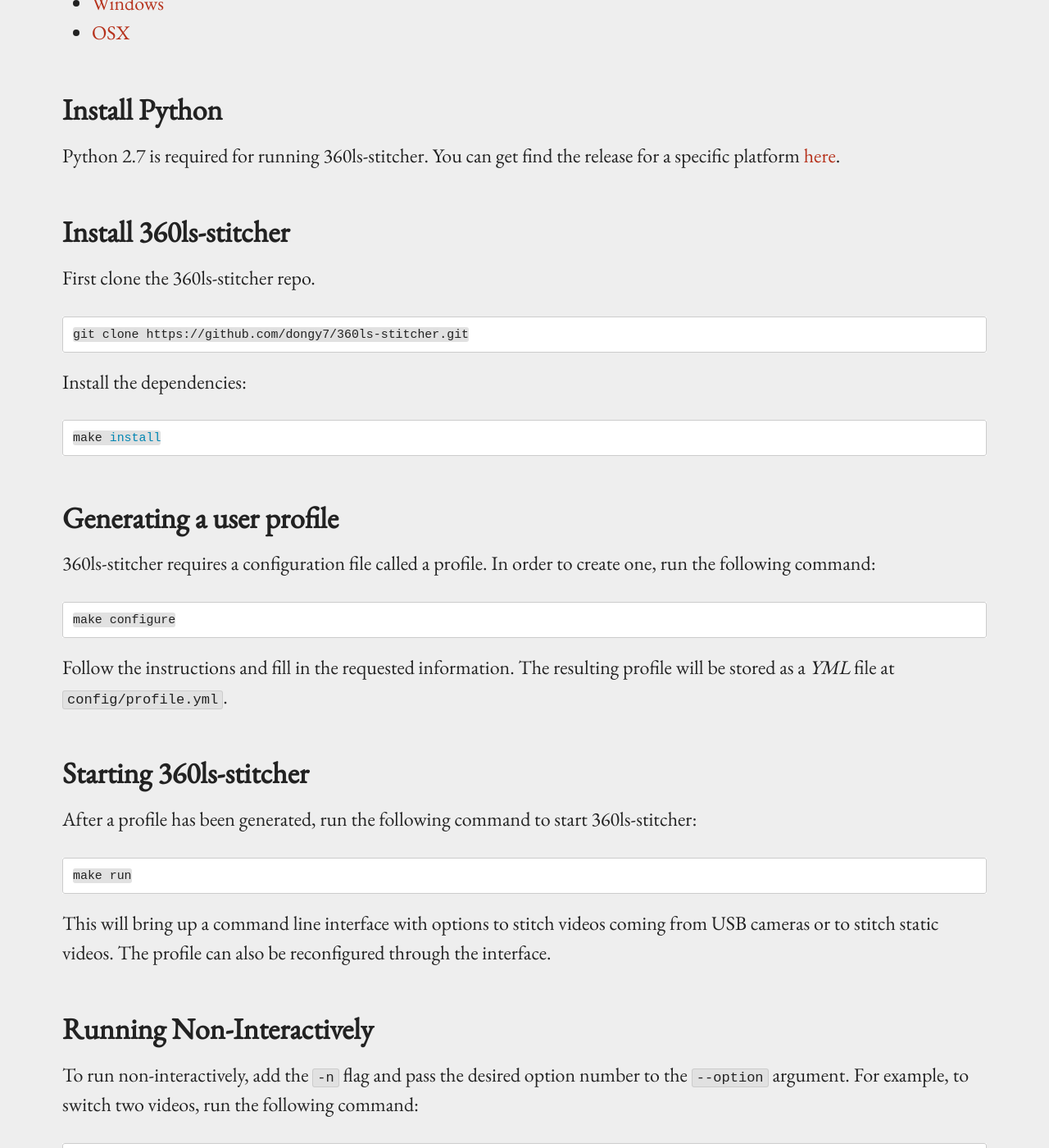
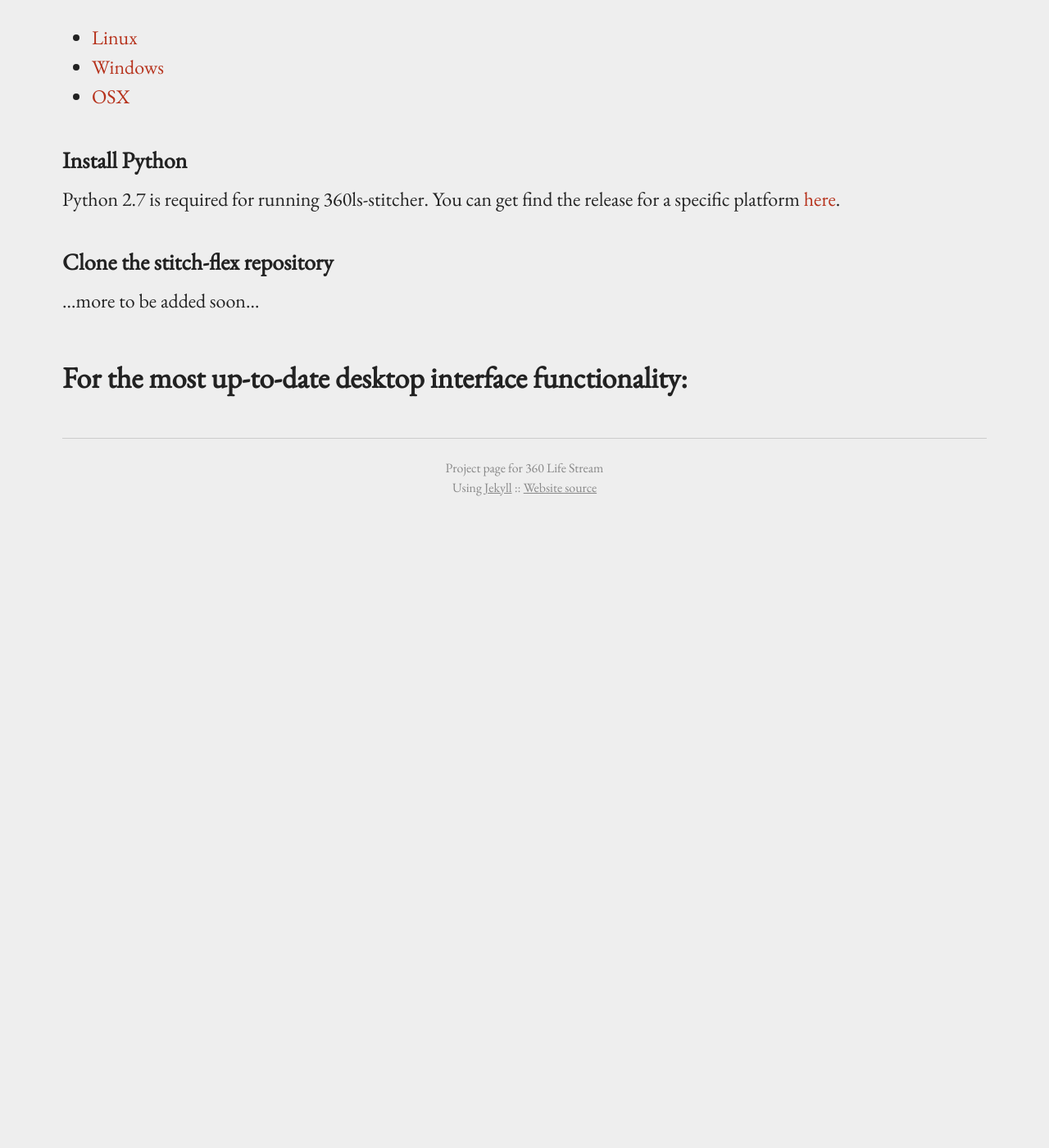
Before and after one commit to 360ls/360ls, a Jekyll site: the page built from _sprint/sprint3/code.md, in a window 1280 px wide and 1400 px high, scrolled down 439 px. Shown: the whole window at 82% size. Built offline with Jekyll 4.4.1, drawn with Linux system fonts in a browser that asks for light colours; after the commit the page ends 1069 px from its top, so only the background shows below that; some of the changed text lies outside the part shown.

Commit message:
started writing up code instructions

````diff
--- a/_sprint/sprint3/code.md
+++ b/_sprint/sprint3/code.md
@@ -2,7 +2,10 @@
 layout: page
 title: Executable Code and Instructions
 ---
-## Install OpenCV
+
+## For the most up-to-date stitching functionality:
+
+### Install OpenCV
 360ls-stitcher requires `OpenCV` to be installed.
 Listed below are instructions for installing OpenCV
 for various platforms.
@@ -10,50 +13,11 @@
 - [Windows](http://docs.opencv.org/2.4/doc/tutorials/introduction/windows_install/windows_install.html)
 - [OSX](http://www.mobileway.net/2015/02/14/install-opencv-for-python-on-mac-os-x/)
 
-## Install Python
+### Install Python
 Python 2.7 is required for running 360ls-stitcher.
 You can get find the release for a specific platform [here](https://www.python.org/downloads/release/python-2712/).
 
-## Install 360ls-stitcher
-First clone the 360ls-stitcher repo.
+### Clone the stitch-flex repository
+...more to be added soon...
 
-```bash
-git clone https://github.com/dongy7/360ls-stitcher.git
-```
-
-Install the dependencies:
-
-```bash
-make install
-```
-
-## Generating a user profile
-360ls-stitcher requires a configuration file called a profile. In order to create one,
-run the following command:
-
-```bash
-make configure
-```
-
-Follow the instructions and fill in the requested information. The
-resulting profile will be stored as a *YML* file at `config/profile.yml`.
-
-## Starting 360ls-stitcher
-After a profile has been generated, run the following command to start 360ls-stitcher:
-
-```
-make run
-```
-
-This will bring up a command line interface with options to stitch videos coming
-from USB cameras or to stitch static videos. The profile can also be reconfigured
-through the interface.
-
-## Running Non-Interactively
-
-To run non-interactively, add the `-n` flag and pass the desired option number to
-the `--option` argument. For example, to switch two videos, run the following command:
-
-```bash
-python -m sticher.app -n --option 3
-```
+## For the most up-to-date desktop interface functionality:
````
